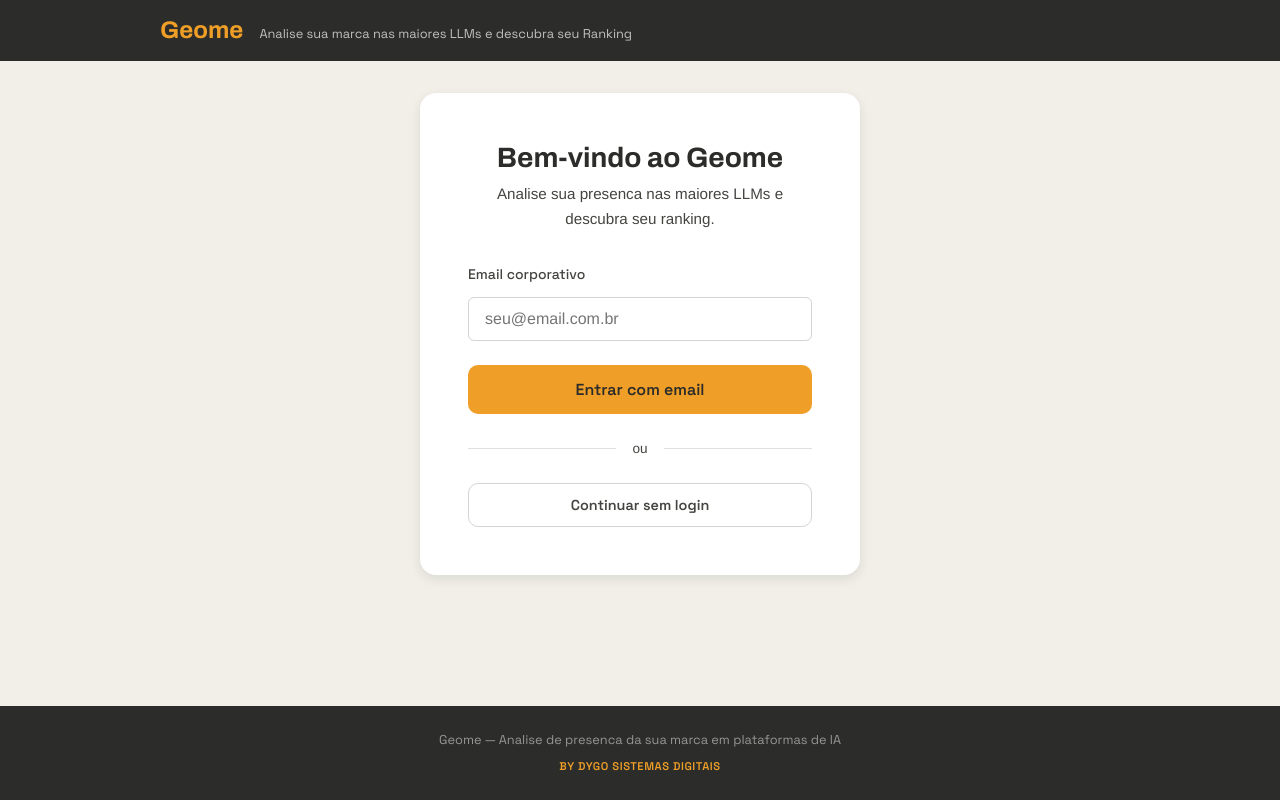
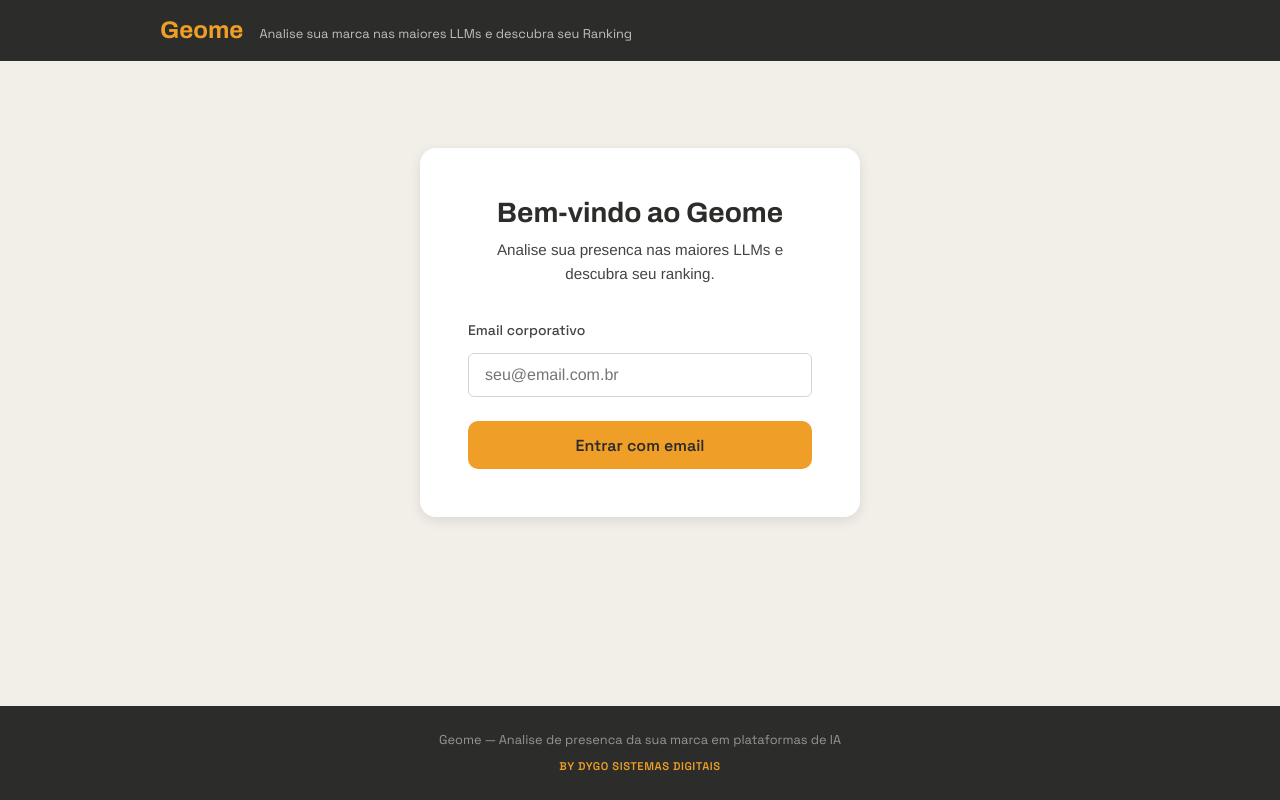
Before and after one commit to dygocode/geome, a React (Vite) app: page / in a window 1280 px wide. Built offline with nearby package versions, Linux system fonts and the light colour scheme; no server answers.

Commit message:
Remove guest login, fix email redirect to production URL
- Removed guest skip button and divider
- Email redirect now points to geome-app.vercel.app/form
- localhost still works for dev
- Email is required, no bypass

```diff
--- a/src/routes/LoginPage.css
+++ b/src/routes/LoginPage.css
@@ -51,40 +51,6 @@
   margin-top: 1rem;
 }
 
-.login-divider {
-  display: flex;
-  align-items: center;
-  gap: 1rem;
-  margin: 1.5rem 0;
-}
-
-.login-divider::before,
-.login-divider::after {
-  content: '';
-  flex: 1;
-  height: 1px;
-  background: #e0e0e0;
-}
-
-.login-divider span {
-  color: var(--color-chumbo);
-  font-size: 0.85rem;
-}
-
-.btn-skip {
-  width: 100%;
-  background: transparent;
-  color: var(--color-chumbo);
-  font-size: 0.9rem;
-  padding: 0.75rem;
-  border: 1.5px solid #d4d4d4;
-  border-radius: var(--radius-md);
-}
-
-.btn-skip:hover {
-  background: var(--color-areia);
-}
-
 .error-text {
   color: #e53935;
   font-size: 0.85rem;
--- a/src/routes/LoginPage.tsx
+++ b/src/routes/LoginPage.tsx
@@ -1,10 +1,10 @@
 import { useState } from 'react';
-import { useNavigate } from '@tanstack/react-router';
 import { supabase } from '../lib/supabase';
 import './LoginPage.css';
 
+const PROD_URL = 'https://geome-app.vercel.app';
+
 export function LoginPage() {
-  const navigate = useNavigate();
   const [email, setEmail] = useState('');
   const [loading, setLoading] = useState(false);
   const [sent, setSent] = useState(false);
@@ -16,9 +16,13 @@ export function LoginPage() {
     setLoading(true);
     setError('');
 
+    const redirectUrl = window.location.hostname === 'localhost'
+      ? `${window.location.origin}/form`
+      : `${PROD_URL}/form`;
+
     const { error: authError } = await supabase.auth.signInWithOtp({
       email,
-      options: { emailRedirectTo: window.location.origin },
+      options: { emailRedirectTo: redirectUrl },
     });
 
     if (authError) {
@@ -27,14 +31,9 @@ export function LoginPage() {
       return;
     }
 
+    sessionStorage.setItem('analysisEmail', email);
     setSent(true);
     setLoading(false);
-  }
-
-  async function handleSkip() {
-    const fakeEmail = `guest-${Date.now()}@geome.app`;
-    sessionStorage.setItem('analysisEmail', fakeEmail);
-    navigate({ to: '/form', search: { email: fakeEmail } });
   }
 
   if (sent) {
@@ -74,14 +73,6 @@ export function LoginPage() {
           </button>
           {error && <p className="error-text">{error}</p>}
         </form>
-
-        <div className="login-divider">
-          <span>ou</span>
-        </div>
-
-        <button className="btn-skip" onClick={handleSkip}>
-          Continuar sem login
-        </button>
       </div>
     </div>
   );
```
